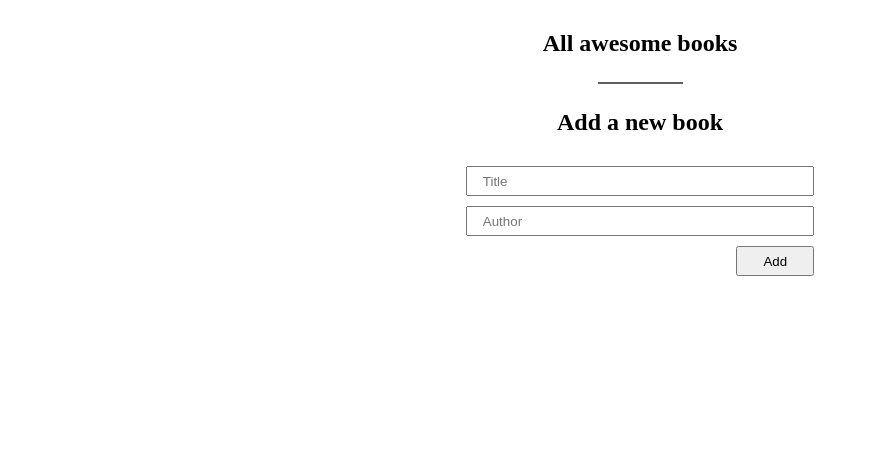
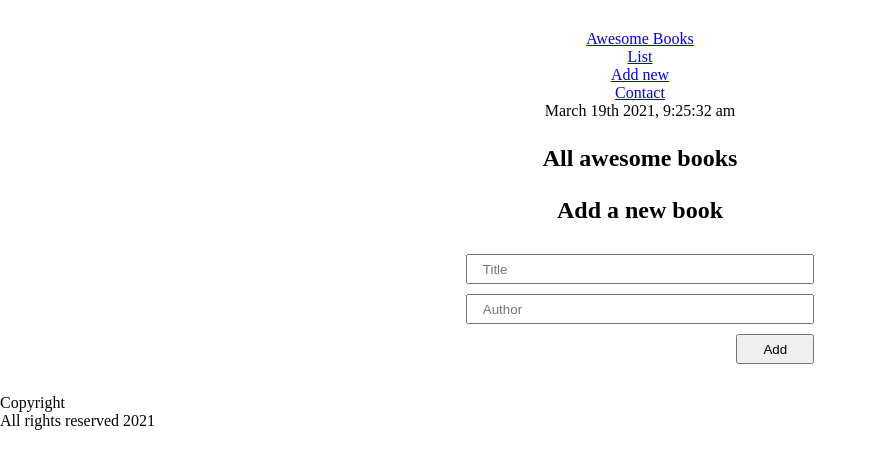
Before and after one commit to toliboff/awesome-books, a website: page index.html in a window 1280 px wide. Shown: the whole page, without its empty margins (0-877 px from the left). Drawn offline with Linux system fonts and the light colour scheme.

Commit message:
Modify index.html file

```diff
--- a/index.html
+++ b/index.html
@@ -9,16 +9,36 @@
 </head>
 <body>
   <header class="header">
-    <h2>All awesome books</h2>
+    <nav class="nav">
+      <div class="logo">
+        <a href="#">Awesome Books</a>
+      </div>
+      <ul class="nav-list">
+        <li class="nav-item">
+          <a class="nav-link" href="#" role="button" id="list">List</a>
+        </li>
+        <li class="nav-item">
+          <a class="nav-link" href="#" role="button" id="add-new">Add new</a>
+        </li>
+        <li class="nav-item">
+          <a class="nav-link" href="#" role="button" id="contact">Contact</a>
+        </li>
+      </ul>
+    </nav>
+    <p class="date">March 19th 2021, 9:25:32 am</p>
   </header>
 
   <main class="main" id="main">
     <section class="book-section">
       <div class="book-container">
-        <div class="books">
+        <div class="books" id="books">
+          <div class="book-heading">
+            <h2>All awesome books</h2>
+          </div>
           <ul class="list-of-books" id="book-list"></ul>
         </div>
-        <div class="line"></div>
+        <!-- <div class="line"></div> -->
+        <div class="form hide" id="form">
           <h2>Add a new book</h2>
           <form class="add-form" id="add-form">
             <div>
@@ -32,8 +52,15 @@
             <input type="submit" value="Add" id="add-button">
           </form>
         </div>
+      </div>
     </section>
   </main>
+  <footer class="footer">
+    <div class="copyright">
+      <p>Copyright</p>
+      <p>All rights reserved <span class="year">2021</span></p>
+    </div>
+  </footer>
   <script src="script.js"></script>
 </body>
 </html>
```
Lines whose indentation alone changed are shown as unchanged.
